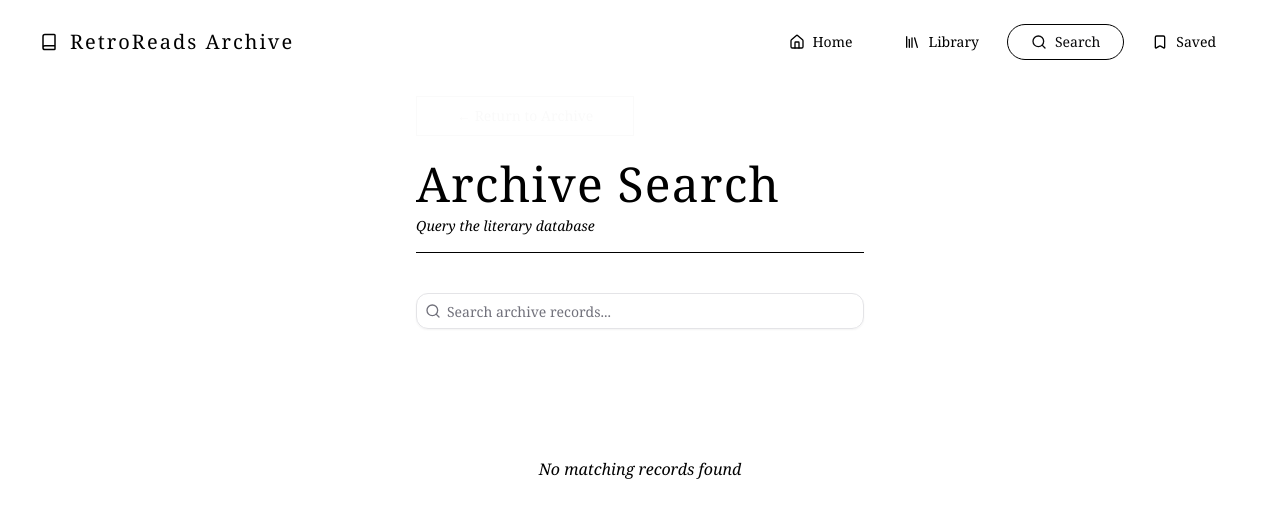
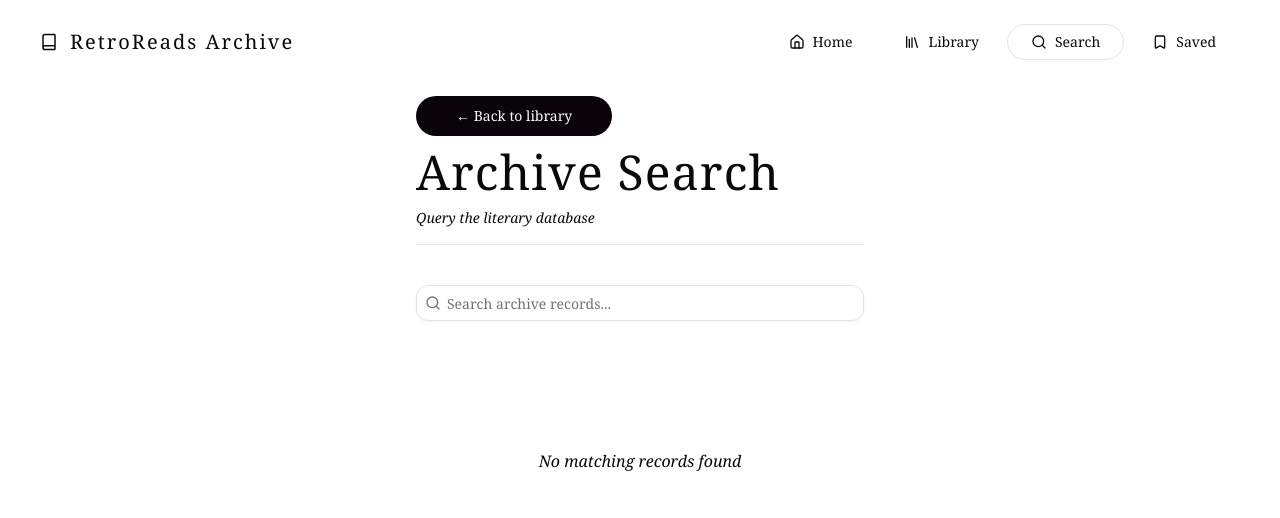
Before and after one commit to Afolabiyinka/Retro_reads, a React (Vite) app: page /search in a window 1280 px wide. Shown: the top 518 px of the page. Built offline with nearby package versions, Linux system fonts and the light colour scheme; a web font is replaced by a local one.

Commit message:
Refactor SearchPage layout and button for improved navigation; update button text for clarity and enhance spacing.

```diff
--- a/src/index.css
+++ b/src/index.css
@@ -102,3 +102,19 @@
   --sidebar-border: oklch(1 0 0 / 10%);
   --sidebar-ring: oklch(0.552 0.016 285.938);
 }
+/*---break--- */
+@layer base {
+  * {
+    @apply border-border outline-ring/50;
+  }
+  body {
+    @apply bg-background text-foreground;
+  }
+  button:not(:disabled),
+  [role="button"]:not(:disabled) {
+    cursor: pointer;
+  }
+  html {
+    @apply font-sans;
+  }
+}
--- a/src/pages/search/SearchPage.tsx
+++ b/src/pages/search/SearchPage.tsx
@@ -38,13 +38,8 @@ const SearchPage = () => {
   return (
     <div className="min-h-screen w-full text-ink font-serif px-6 pt-24">
       {/* Header */}
-      <div className="max-w-md mx-auto mb-10 border-b border-faded pb-4">
-        <Button
-          onClick={() => navigate("/books")}
-          className="border border-aged bg-transparent hover:bg-aged hover:text-parchment rounded-none mb-6"
-        >
-          ← Return to Archive
-        </Button>
+      <div className="max-w-md mx-auto mb-10 border-b border-faded pb-4 space-y-3">
+        <Button onClick={() => navigate("/books")}>← Back to library</Button>
 
         <h1 className="text-3xl md:text-5xl tracking-wide">Archive Search</h1>
 
```
